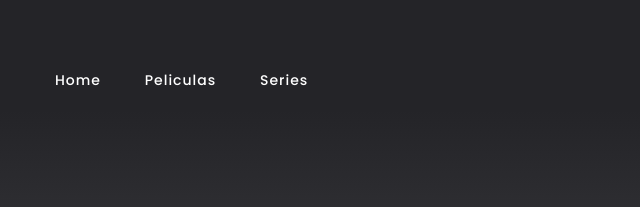
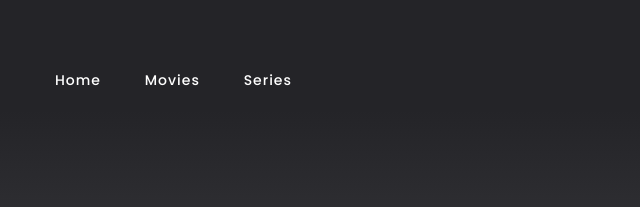
Before and after one commit to Kickassanime-site/kickassanime-site.github.io, a plain HTML site: page index.html in a window 1280 px wide. Shown: the top 207 px of the page, 0-640 px from the left. Drawn offline with nearby package versions, Linux system fonts and the light colour scheme.

Commit message:
Update index.html

```diff
--- a/index.html
+++ b/index.html
@@ -34,7 +34,7 @@
         <div id="xheader_menu">
           <ul class="nav header_menu-list">
             <li class="nav-item"><a href="https://kickass-anime.com/" title="Home">Home</a></li>
-            <li class="nav-item"><a href="https://kickass-anime.com/movies" title="Movies">Peliculas</a></li>
+            <li class="nav-item"><a href="https://kickass-anime.com/movies" title="Movies">Movies</a></li>
             <li class="nav-item"><a href="https://kickass-anime.com/series" title="TV Series">Series</a></li>
 
           </ul>
```
